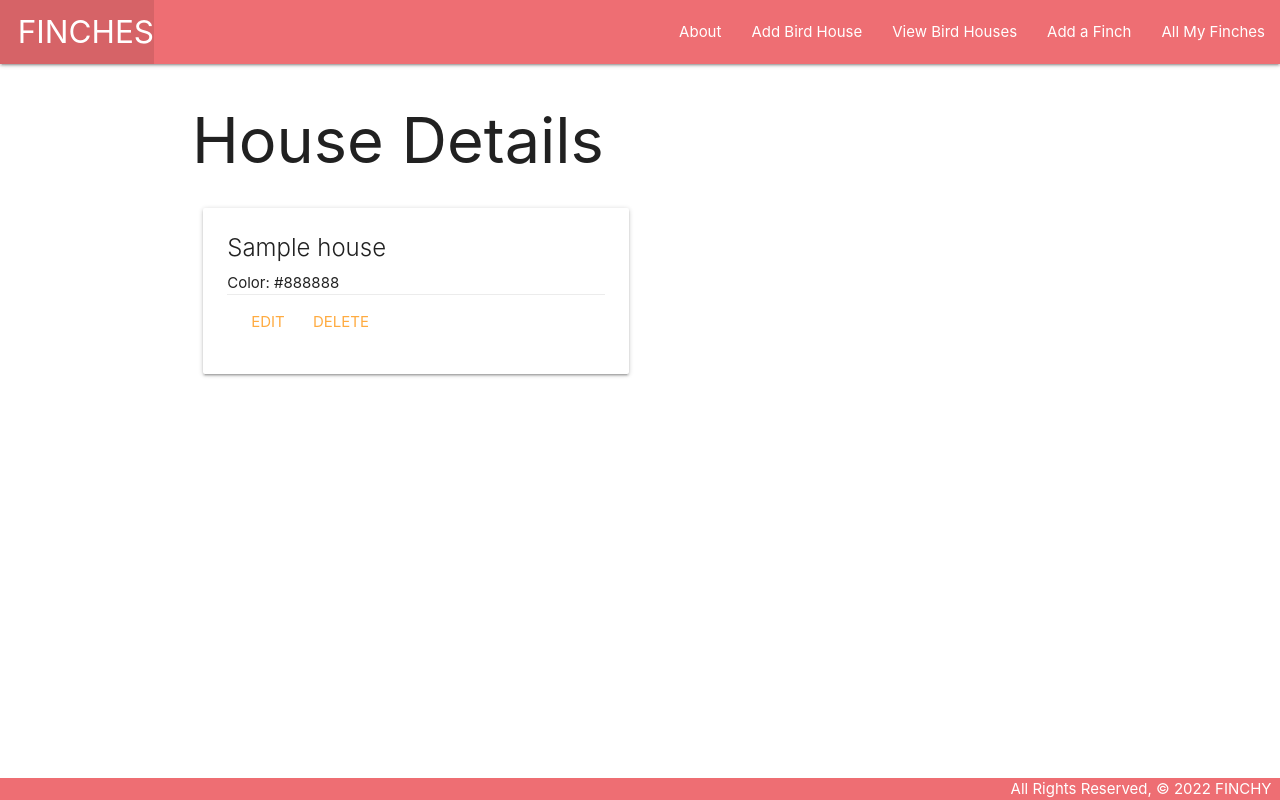
After one commit to adevlinb/FinchCollection, a Django app: page /houses/1/ in a window 1280 px wide. The commit adds this page. Run offline with Django 4.2, Linux system fonts and the light colour scheme; tables that the repository leaves empty hold one stand-in row (values such as "Sample post").

Commit message:
finishes lab 5

```diff
--- a/main_app/models.py
+++ b/main_app/models.py
@@ -11,11 +11,22 @@ VIEWS = (
     ('N', 'Night')
 )
 
+class House(models.Model):
+    name = models.CharField(max_length=100)
+    color = models.CharField(max_length=100)
+
+    def __str__(self):
+        return self.name
+
+    def get_absolute_url(self):
+        return reverse('house_detail', kwargs={'house_id': self.id})
+
 class Finch(models.Model):
     name = models.CharField(max_length=100)
     type = models.CharField(max_length=100)
     description = models.TextField(max_length=250)
     age = models.IntegerField()
+    houses = models.ManyToManyField(House)
 
     class Meta:
         verbose_name = 'finch'
@@ -26,6 +37,7 @@ class Finch(models.Model):
 
     def get_absolute_url(self):
         return reverse('detail', kwargs={'finch_id': self.id})
+
 
 class Watching(models.Model):
     date = models.DateField('Viewing Date')
--- a/main_app/templates/base.html
+++ b/main_app/templates/base.html
@@ -21,6 +21,8 @@
                 </ul>
                 <ul class="right">
                     <li><a href="{% url 'about' %}">About</a></li>
+                    <li><a href="{% url 'house_create' %}">Add Bird House</a></li>
+                    <li><a href="{% url 'houses_index' %}">View Bird Houses</a></li>
                     <li><a href="{% url 'finches_create' %}">Add a Finch</a></li>
                     <li><a href="{% url 'index' %}">All My Finches</a></li>
                 </ul>
--- /dev/null
+++ b/main_app/templates/houses/detail.html
@@ -0,0 +1,21 @@
+{% extends 'base.html' %}
+{% block content %}
+
+<h1>House Details</h1>
+
+<div class="row">
+    <div class="col s6">
+        <div class="card">
+            <div class="card-content">
+                <span class="card-title">{{ house.name }}</span>
+                <p>Color: {{ house.color }}</p>
+                <div class="card-action">
+                    <a href="{% url 'house_update' house.id %}">Edit</a>
+                    <a href="{% url 'house_delete' house.id %}">Delete</a>
+                </div>
+            </div>
+        </div>
+    </div>
+</div>
+
+{% endblock %}
--- a/main_app/urls.py
+++ b/main_app/urls.py
@@ -10,4 +10,11 @@ urlpatterns = [
     path('finches/<int:pk>/update/', views.FinchUpdate.as_view(), name='finches_update'),
     path('finches/<int:pk>/delete/', views.FinchDelete.as_view(), name='finches_delete'),
     path('finches/<int:finch_id>/add_watching/', views.add_watching, name='add_watching'),
+    path('finches/<int:finch_id>/assoc_house/<int:house_id>/', views.assoc_house, name="assoc_house"),
+    path('finches/<int:finch_id>/un_assoc_house/<int:house_id>/', views.un_assoc_house, name="un_assoc_house"),
+    path('houses/create', views.HouseCreate.as_view(), name='house_create'),
+    path('houses/', views.houses_index, name='houses_index'),
+    path('houses/<int:house_id>/', views.house_detail, name='house_detail'),
+    path('houses/<int:pk>/update/', views.HouseUpdate.as_view(), name='house_update'),
+    path('houses/<int:pk>/delete/', views.HouseDelete.as_view(), name='house_delete'),
 ]
--- a/main_app/views.py
+++ b/main_app/views.py
@@ -1,6 +1,6 @@
 from django.shortcuts import render, redirect
 from django.views.generic.edit import CreateView, UpdateView, DeleteView
-from .models import Finch
+from .models import Finch, House
 from .forms import WatchingForm
 # from django.http import HttpResponse
 
@@ -18,8 +18,13 @@ def finches_index(request):
 
 def finches_detail(request, finch_id):
   finch = Finch.objects.get(id=finch_id)
+  id_list = finch.houses.all().values_list('id')
+  houses_finch_doesnt_have = House.objects.exclude(id__in=id_list)
   watching_form = WatchingForm()
-  return render(request, 'finches/detail.html', {'finch': finch, 'watching_form': watching_form})
+  return render(request, 'finches/detail.html', {'finch': finch,
+  'watching_form': watching_form,
+  'houses': houses_finch_doesnt_have,
+  })
 
 def add_watching(request, finch_id):
   form = WatchingForm(request.POST)
@@ -43,3 +48,33 @@ class FinchUpdate(UpdateView):
 class FinchDelete(DeleteView):
   model = Finch
   success_url = '/finches/'
+
+def houses_index(request):
+  houses = House.objects.all()
+  return render(request, 'houses/index.html', {'houses': houses})
+
+def house_detail(request, house_id):
+  house = House.objects.get(id=house_id)
+  return render(request, 'houses/detail.html', {'house': house})
+
+class HouseCreate(CreateView):
+  model = House
+  fields = "__all__"
+
+class HouseUpdate(UpdateView):
+  model = House
+  fields = ['name', 'color']
+
+class HouseDelete(DeleteView):
+  model = House
+  success_url = '/houses/'
+
+def assoc_house(request, finch_id, house_id):
+  finch = Finch.objects.get(id=finch_id)
+  finch.houses.add(house_id)
+  return redirect ('detail', finch_id=finch_id)
+
+def un_assoc_house(request, finch_id, house_id):
+  finch = Finch.objects.get(id=finch_id)
+  finch.houses.remove(house_id)
+  return redirect ('detail', finch_id=finch_id)
```
Also changed, not shown: main_app/templates/finches/detail.html (+49 -0 lines), main_app/templates/houses/index.html (added, +17 -0 lines), main_app/templates/main_app/house_confirm_delete.html (added, +14 -0 lines), main_app/templates/main_app/house_form.html (added, +20 -0 lines), main_app/forms.py (line endings or trailing spaces), main_app/migrations/0003_house_alter_watching_options_alter_watching_date.py (added), main_app/migrations/0004_finch_houses.py (added).
